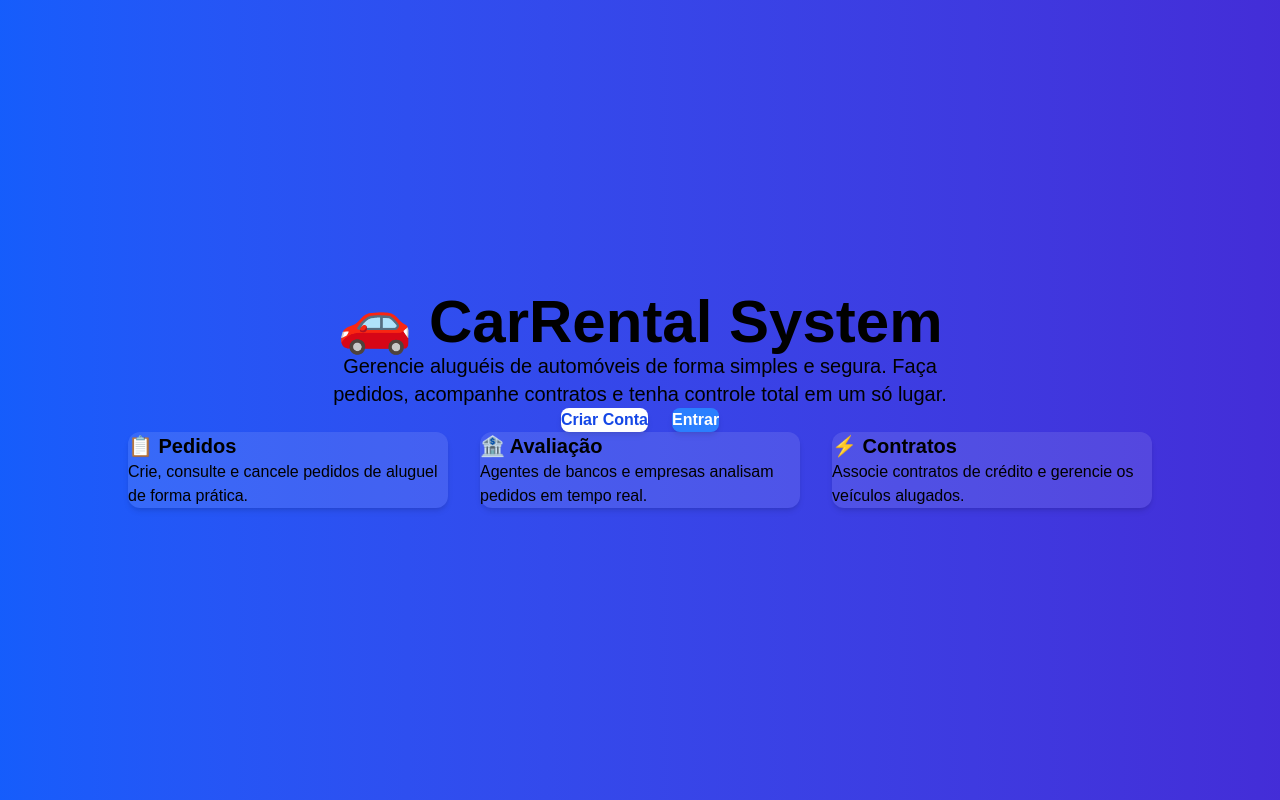
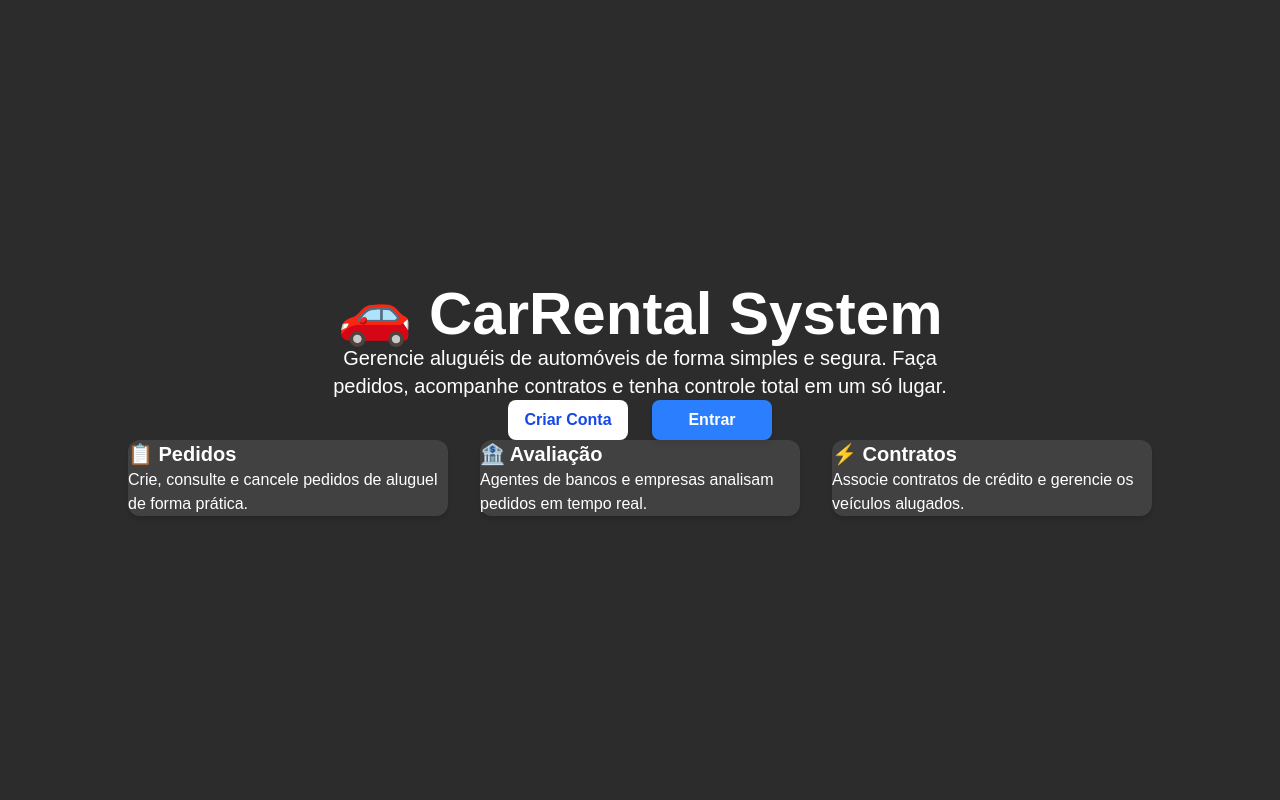
Before and after one commit to GastonZinhow/aluguel-de-carros, a Next.js app in the folder codigo/frontend/renting-cars/my-app/: page / in a window 1280 px wide. Built offline with nearby package versions, Linux system fonts and the light colour scheme.

Commit message:
fix: mock landing page

```diff
--- a/codigo/frontend/renting-cars/my-app/src/app/page.tsx
+++ b/codigo/frontend/renting-cars/my-app/src/app/page.tsx
@@ -2,7 +2,7 @@ import Link from "next/link";
 
 export default function HomePage() {
   return (
-    <main className="flex flex-col items-center justify-center min-h-screen bg-gradient-to-r from-blue-600 to-indigo-700 text-black px-6">
+    <main className="flex flex-col items-center justify-center min-h-screen bg-grey text-white px-6">
       <h1 className="text-4xl md:text-6xl font-bold mb-6 text-center">
         🚗 CarRental System
       </h1>
@@ -14,13 +14,13 @@ export default function HomePage() {
       <div className="flex gap-6">
         <Link
           href="/auth/register"
-          className="bg-white text-blue-700 px-6 py-3 rounded-lg font-semibold shadow-md hover:bg-gray-200 transition"
+          className="bg-white text-blue-700 w-30 h-10 px-6 py-3 rounded-lg font-semibold transition flex items-center justify-center"
         >
           Criar Conta
         </Link>
         <Link
           href="/auth/login"
-          className="bg-blue-500 text-white px-6 py-3 rounded-lg font-semibold shadow-md hover:bg-blue-400 transition"
+          className="bg-blue-500 text-white w-30 h-10 px-6 py-3 rounded-lg font-semibold shadow-md hover:bg-blue-400 transition flex items-center justify-center"
         >
           Entrar
         </Link>
```
